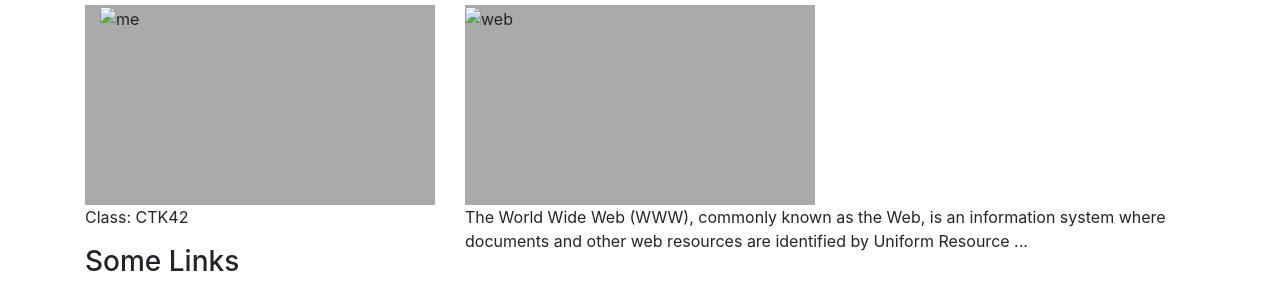
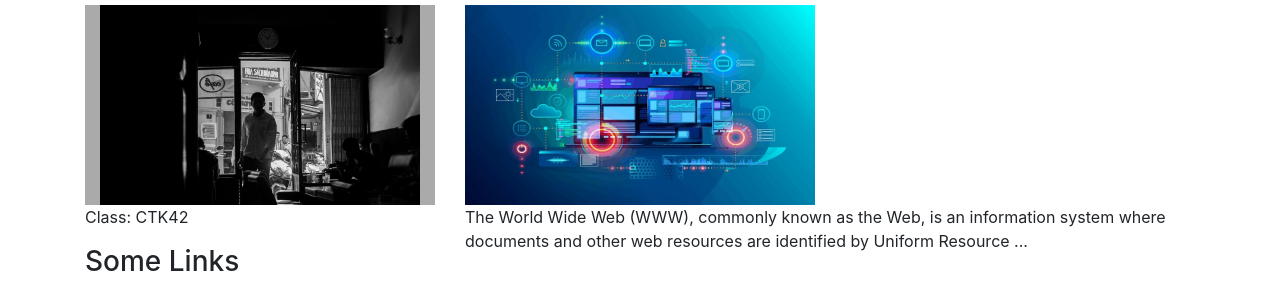
Before and after one commit to phamtrunganhdung/lab1-phat-trien-ung-dung-web, a plain HTML site: page index.html in a window 1280 px wide. Shown: the part 343-627 px from the top of the page. Drawn offline with nearby package versions, Linux system fonts and the light colour scheme.

Commit message:
fix err img

```diff
--- a/index.html
+++ b/index.html
@@ -58,7 +58,7 @@
       <h2>About Me</h2>
       <h5>Photo of me:</h5>
       <div class="img">
-          <img class="img col-sm-4" src="/lab1/images/me.jpg" alt="me">
+          <img class="img col-sm-4" src="/images/me.jpg" alt="me">
       </div>
       <p>Class: CTK42</p>
       <h3>Some Links</h3>
@@ -83,14 +83,14 @@
       <h2>WWW</h2>
       <h5>Title description, Dec 7, 2017</h5>
       <div class="img">
-          <img src="/lab1/images/www.jpg" alt="web" class="img">
+          <img src="/images/www.jpg" alt="web" class="img">
       </div>
       <p>The World Wide Web (WWW), commonly known as the Web, is an information system where documents and other web resources are identified by Uniform Resource ...</p>
       <br>
       <h2>HACK</h2>
       <h5>Title description, Sep 2, 2017</h5>
       <div class="img">
-          <img src="/lab1/images/hack.jpg" alt="hack" class="img">
+          <img src="/images/hack.jpg" alt="hack" class="img">
       </div>
       <p>Hacking refers to the misuse of devices like computers, smartphones, tablets, and networks to cause damage to or corrupt systems, gather information on users, ...</p>
     </div>
```
